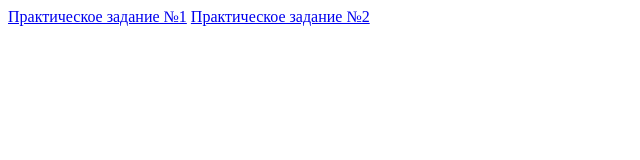
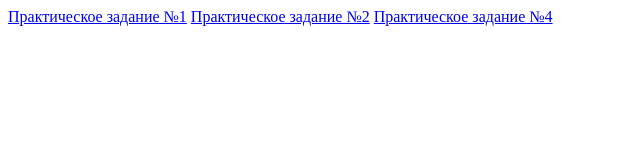
Before and after one commit to odinkeane/web-developer, a plain HTML site: page index.html in a window 1280 px wide. Shown: the whole page, without its empty margins (0-640 px from the left). Drawn offline with Linux system fonts and the light colour scheme.

Commit message:
Update index.html

```diff
--- a/index.html
+++ b/index.html
@@ -10,6 +10,7 @@
 <body>
     <a href="task1.html">Практическое задание №1</a>
     <a href="task2.html">Практическое задание №2</a>
+    <a href="task4.html">Практическое задание №4</a>
 </body>
 
 </html>
```
